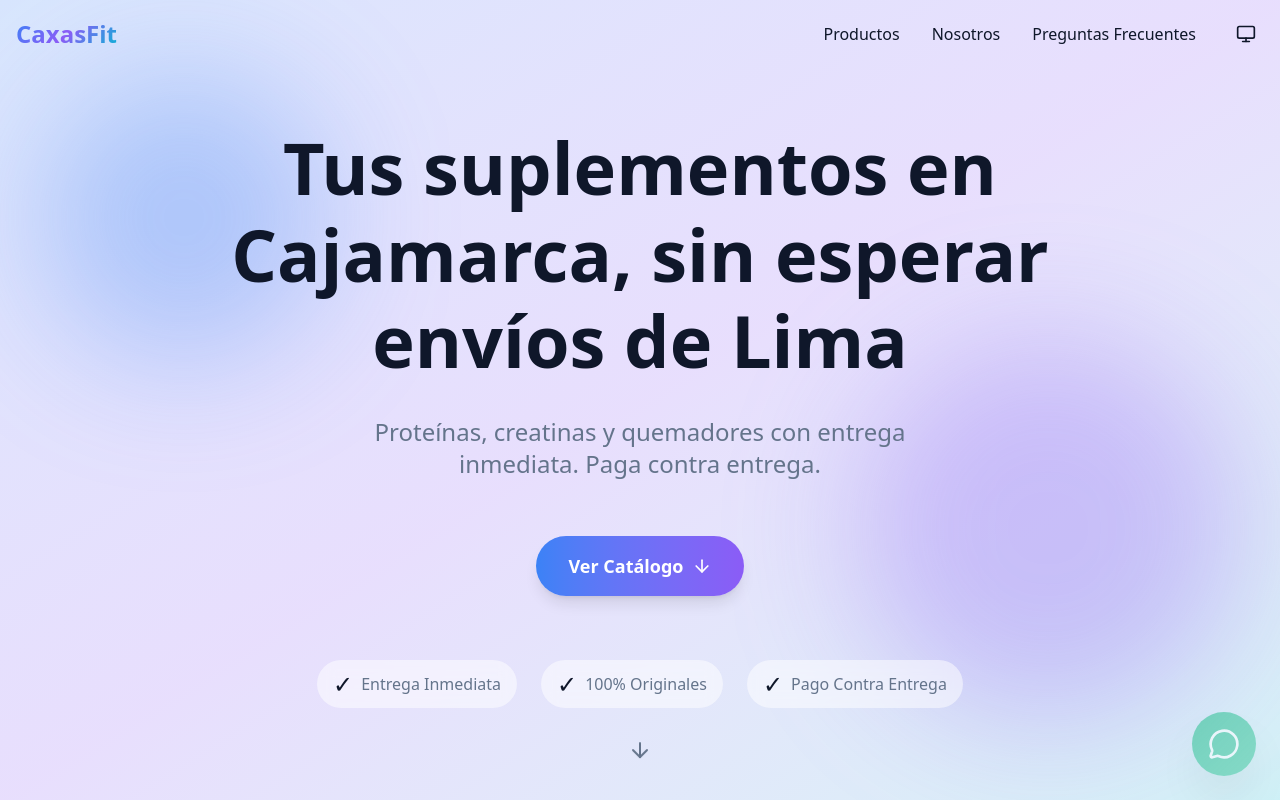
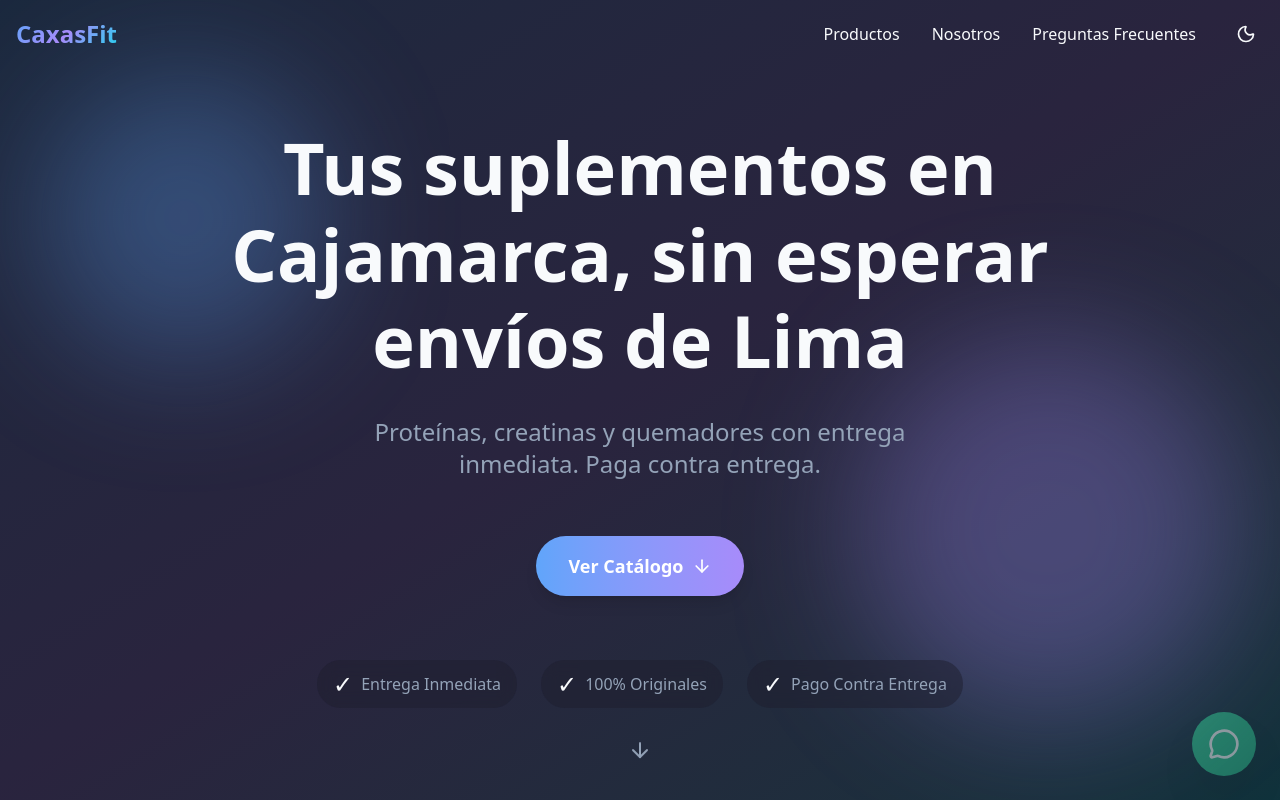
Before and after one commit to Cero1417p/caxasfit, a Next.js app: page / in a window 1280 px wide. Shown: the top 800 px of the page. Built offline with nearby package versions, Linux system fonts and the light colour scheme.

Commit message:
feat: initial theme dark

```diff
--- a/contexts/ThemeContext.tsx
+++ b/contexts/ThemeContext.tsx
@@ -13,7 +13,7 @@ interface ThemeContextType {
 export const ThemeContext = createContext<ThemeContextType | undefined>(undefined);
 
 export function ThemeProvider({ children }: { children: React.ReactNode }) {
-  const [theme, setTheme] = useState<Theme>("system");
+  const [theme, setTheme] = useState<Theme>("dark");
   const [resolvedTheme, setResolvedTheme] = useState<"light" | "dark">("light");
 
   useEffect(() => {
```
